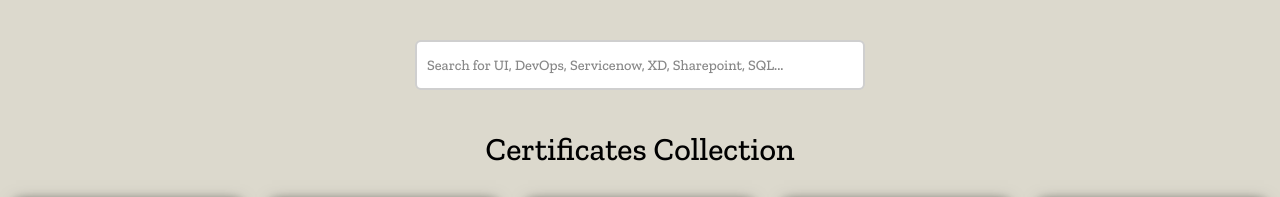
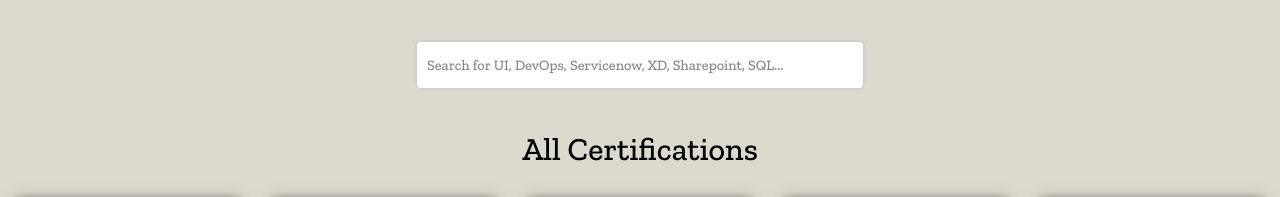
Before and after one commit to Sacsam005/-certificates_collection1, a plain HTML site: page index.html in a window 1280 px wide. Shown: the top 197 px of the page. Drawn offline with nearby package versions, Linux system fonts and the light colour scheme; some packages are replaced by stand-ins of ours; a script that the page names is missing.

Commit message:
h1 tag changed

```diff
--- a/index.html
+++ b/index.html
@@ -19,7 +19,7 @@
         </div>
 
         <div class="gallery_title">
-            <h1>Certificates Collection</h1>
+            <h1>All Certifications</h1>
         </div>
 
         <article class='gallery'>
```
